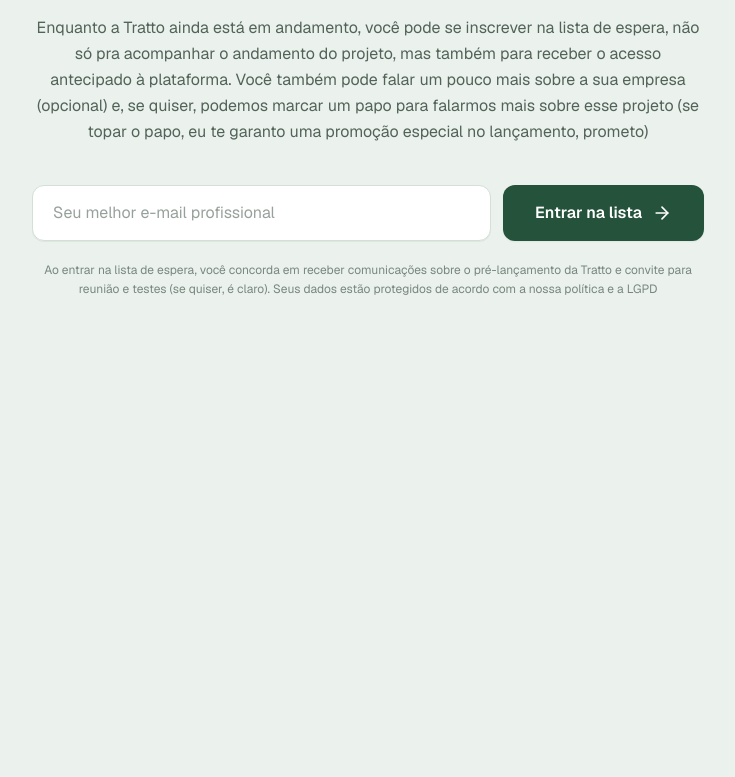
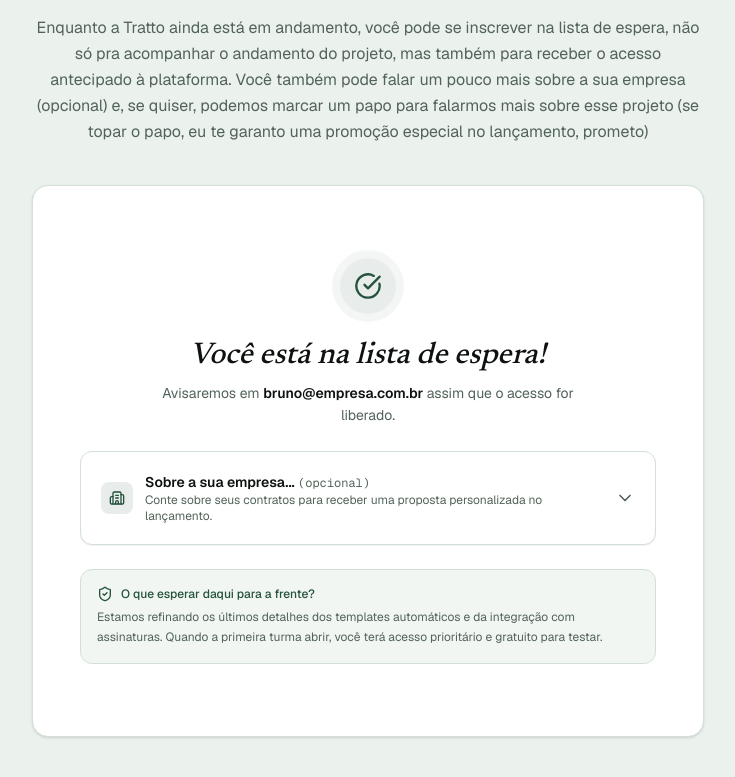
Before and after one commit to brtorresdel/tratto-landing-page, a Next.js app: page / in a window 1280 px wide. Shown: the part 7663-8440 px from the top of the page, without its empty margins (272-1007 px from the left). Before the commit the page ends 8075 px from the top, so only its background shows below. Built offline with nearby package versions, Linux system fonts and the light colour scheme.

Commit message:
feat(waitlist): unifica confirmacao imediata com accordion chevron para perguntas opcionais

```diff
--- a/src/app/page.tsx
+++ b/src/app/page.tsx
@@ -20,7 +20,7 @@ export default function HomePage() {
         <AudienceSection />
         <SecuritySection />
         <FaqSection />
-        <WaitlistSection />
+        <WaitlistSection initialStep={2} initialEmail="bruno@empresa.com.br" />
       </main>
 
       {/* Seletor flutuante de temas pastéis (Sage Paper) */}
--- a/src/components/waitlist-section.tsx
+++ b/src/components/waitlist-section.tsx
@@ -89,15 +89,12 @@ export function WaitlistSection({
           {/* Renderização Condicional das Etapas */}
           {step === 1 && <WaitlistFormStep1 onSubmit={handleStep1Submit} />}
 
-          {step === 2 && (
-            <WaitlistFormStep2
+          {step >= 2 && (
+            <WaitlistSuccess
               email={capturedEmail}
-              onSubmit={handleStep2Submit}
-              onSkip={handleSkipStep2}
+              onOptionalSubmit={handleStep2Submit}
             />
           )}
-
-          {step === 3 && <WaitlistSuccess email={capturedEmail} />}
         </div>
       </div>
     </section>
--- a/src/components/waitlist-success.tsx
+++ b/src/components/waitlist-success.tsx
@@ -1,19 +1,44 @@
 'use client';
 
-import React from 'react';
-import { CheckCircle, ShieldCheck } from 'lucide-react';
+import React, { useState } from 'react';
+import type { WaitlistStep2Input } from '@/lib/waitlist-schema';
+import { WaitlistFormStep2 } from './waitlist-form-step2';
+import { CheckCircle, ChevronDown, Building2, CheckCircle2, ShieldCheck } from 'lucide-react';
 
 interface WaitlistSuccessProps {
   email: string;
+  onOptionalSubmit?: (data: WaitlistStep2Input) => Promise<{ success: boolean; error?: string }>;
+  initialExpanded?: boolean;
 }
 
-export function WaitlistSuccess({ email }: WaitlistSuccessProps) {
+export function WaitlistSuccess({
+  email,
+  onOptionalSubmit,
+  initialExpanded = false,
+}: WaitlistSuccessProps) {
+  const [isExpanded, setIsExpanded] = useState(initialExpanded);
+  const [hasSubmittedOptional, setHasSubmittedOptional] = useState(false);
+
+  const handleOptionalSubmit = async (data: WaitlistStep2Input) => {
+    if (onOptionalSubmit) {
+      const res = await onOptionalSubmit(data);
+      if (res.success) {
+        setHasSubmittedOptional(true);
+      }
+      return res;
+    }
+    setHasSubmittedOptional(true);
+    return { success: true };
+  };
+
   return (
     <div className="py-8 text-center space-y-6">
+      {/* Ícone de Sucesso */}
       <div className="mx-auto flex h-14 w-14 items-center justify-center rounded-full bg-[var(--accent-primary)]/10 text-[var(--accent-primary)] ring-8 ring-[var(--accent-primary)]/5">
         <CheckCircle className="h-7 w-7" />
       </div>
 
+      {/* Título e Mensagem de Confirmação */}
       <div className="space-y-2">
         <h3 className="font-serif italic text-2xl sm:text-3xl font-medium text-[var(--text-main)]">
           Você está na lista de espera!
@@ -23,7 +48,54 @@ export function WaitlistSuccess({ email }: WaitlistSuccessProps) {
         </p>
       </div>
 
-      <div className="rounded-xl border border-[var(--border-subtle)] bg-[var(--bg-canvas)]/70 p-4 max-w-md mx-auto text-left space-y-2">
+      {/* Opção Accordion com Chevron: Sobre a sua empresa... (opcional) */}
+      <div className="w-full max-w-xl mx-auto rounded-xl border border-[var(--border-subtle)] bg-[var(--bg-card)] overflow-hidden transition-all text-left shadow-2xs">
+        <button
+          type="button"
+          onClick={() => setIsExpanded(!isExpanded)}
+          aria-expanded={isExpanded}
+          className="w-full flex items-center justify-between p-4 sm:p-5 text-left transition-colors hover:bg-[var(--border-subtle)]/20 cursor-pointer select-none"
+        >
+          <div className="flex items-center gap-3">
+            <div className="flex h-8 w-8 items-center justify-center rounded-lg bg-[var(--accent-primary)]/10 text-[var(--accent-primary)] shrink-0">
+              <Building2 className="h-4 w-4" />
+            </div>
+            <div>
+              <span className="text-sm font-semibold text-[var(--text-main)] block">
+                Sobre a sua empresa... <span className="text-xs text-[var(--text-muted)] font-normal font-mono">(opcional)</span>
+              </span>
+              <span className="text-xs text-[var(--text-muted)] block">
+                Conte sobre seus contratos para receber uma proposta personalizada no lançamento.
+              </span>
+            </div>
+          </div>
+          <ChevronDown
+            className={`h-5 w-5 text-[var(--text-muted)] shrink-0 ml-2 transition-transform duration-300 ${
+              isExpanded ? 'rotate-180' : ''
+            }`}
+          />
+        </button>
+
+        {isExpanded && (
+          <div className="p-4 sm:p-6 border-t border-[var(--border-subtle)] bg-[var(--bg-canvas)]/40">
+            {hasSubmittedOptional ? (
+              <div className="flex items-center gap-2.5 text-xs font-medium text-[var(--accent-primary)] py-3">
+                <CheckCircle2 className="h-4 w-4 shrink-0" />
+                <span>Respostas salvas com sucesso! Obrigado por ajudar a moldar a Tratto.</span>
+              </div>
+            ) : (
+              <WaitlistFormStep2
+                email={email}
+                onSubmit={handleOptionalSubmit}
+                onSkip={() => setIsExpanded(false)}
+              />
+            )}
+          </div>
+        )}
+      </div>
+
+      {/* Card Informativo Discreto */}
+      <div className="rounded-xl border border-[var(--border-subtle)] bg-[var(--bg-canvas)]/70 p-4 max-w-xl mx-auto text-left space-y-1.5">
         <div className="flex items-center gap-2 text-xs font-medium text-[var(--accent-primary)]">
           <ShieldCheck className="h-4 w-4" />
           <span>O que esperar daqui para a frente?</span>
```
Also changed, not shown: 1 other file (tests, documents, lock files or other folders).
